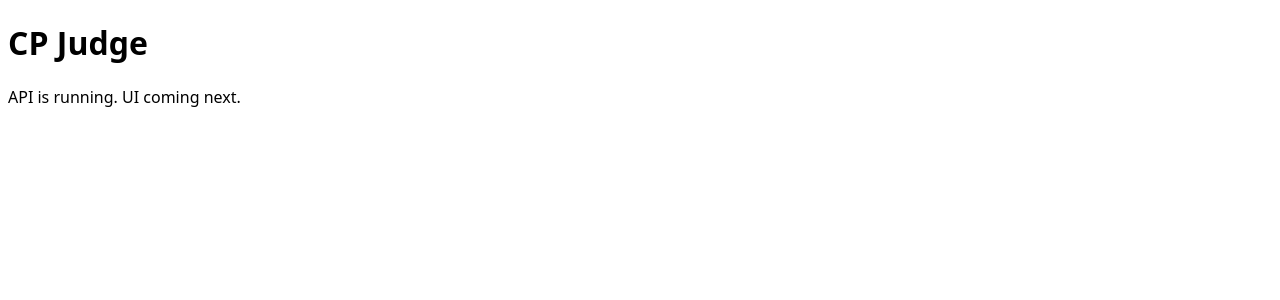
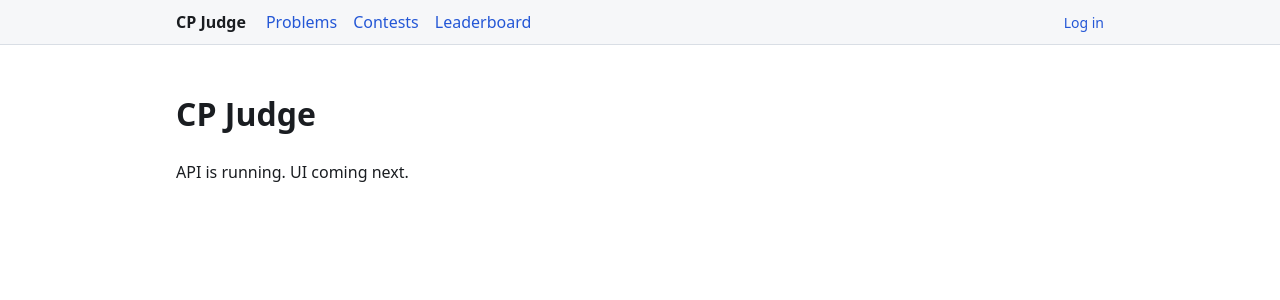
Before and after one commit to AkulkrishnaMS/DBMS-PROJECT, a Next.js app: page / in a window 1280 px wide. Shown: the top 300 px of the page. Built offline with nearby package versions, Linux system fonts and the light colour scheme; no server answers.

Commit message:
UI: shared layout and nav bar showing the logged-in user

```diff
--- /dev/null
+++ b/app/components/Nav.js
@@ -0,0 +1,44 @@
+'use client';
+import { useEffect, useState } from 'react';
+import Link from 'next/link';
+
+// Top bar. Asks /api/me who is logged in (401 = nobody) and shows the matching links.
+export default function Nav() {
+  const [user, setUser] = useState(undefined); // undefined = still loading, null = logged out
+
+  useEffect(() => {
+    fetch('/api/me')
+      .then((r) => (r.ok ? r.json() : null))
+      .then(setUser)
+      .catch(() => setUser(null));
+  }, []);
+
+  async function logout() {
+    await fetch('/api/auth/logout', { method: 'POST' });
+    window.location.href = '/';   // full reload so every page forgets the old user
+  }
+
+  return (
+    <header className="nav">
+      <nav className="nav-inner">
+        <Link href="/" className="brand">CP Judge</Link>
+        <div className="nav-links">
+          <Link href="/problems">Problems</Link>
+          <Link href="/contests">Contests</Link>
+          <Link href="/leaderboard">Leaderboard</Link>
+          {user && <Link href="/submissions">My submissions</Link>}
+        </div>
+        <div className="nav-user">
+          {user === undefined ? null : user ? (
+            <>
+              <span>{user.username}{user.role === 'admin' ? ' (admin)' : ''} · {user.global_rating}</span>
+              <button className="btn btn-plain" onClick={logout}>Log out</button>
+            </>
+          ) : (
+            <Link href="/login">Log in</Link>
+          )}
+        </div>
+      </nav>
+    </header>
+  );
+}
--- a/app/layout.js
+++ b/app/layout.js
@@ -1,4 +1,15 @@
+import './globals.css';
+import Nav from './components/Nav';
+
 export const metadata = { title: 'CP Judge' };
+
 export default function RootLayout({ children }) {
-  return (<html lang="en"><body style={{ fontFamily: 'system-ui', margin: 24 }}>{children}</body></html>);
+  return (
+    <html lang="en">
+      <body>
+        <Nav />
+        <div className="container">{children}</div>
+      </body>
+    </html>
+  );
 }
```
